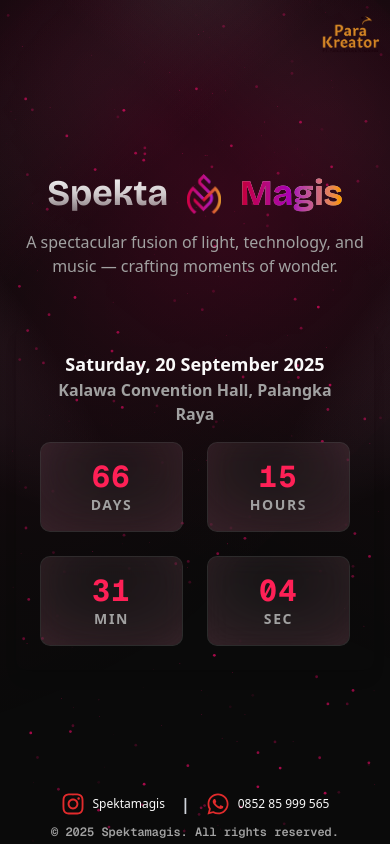
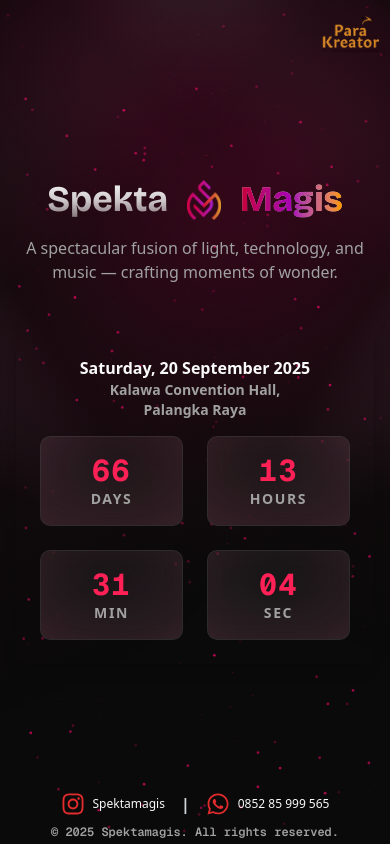
Before and after one commit to alfieqashwa/spekta-magis, a Next.js app: page / in a window 390 px wide. Built offline with nearby package versions, Linux system fonts and the light colour scheme.

Commit message:
style: modified things

```diff
--- a/components/countdown-timer.tsx
+++ b/components/countdown-timer.tsx
@@ -8,7 +8,7 @@ import { motion } from "motion/react";
 
 const getEventDate = () => {
   // Local date in UTC+07:00, convert to UTC by subtracting 7 hours
-  const localDate = parse("2025-09-20 18:00", "yyyy-MM-dd HH:mm", new Date());
+  const localDate = parse("2025-09-20 16:00", "yyyy-MM-dd HH:mm", new Date());
   const utcDate = new Date(localDate.getTime() - 7 * 60 * 60 * 1000);
   return utcDate;
 };
@@ -52,9 +52,10 @@ export default function CountdownTimer() {
         transition={{ duration: 1, delay: 0.7 }}
         className="mb-4 font-semibold text-center"
       >
-        <h1 className="text-lg">Saturday, 20 September 2025</h1>
-        <h1 className="text-muted-foreground">
-          Kalawa Convention Hall, Palangka Raya
+        <h1 className="text-base md:text-lg">Saturday, 20 September 2025</h1>
+        <h1 className="text-sm md:text-base text-muted-foreground">
+          Kalawa Convention Hall,
+          <br /> Palangka Raya
         </h1>
       </motion.article>
       <Countdown date={targetDate} renderer={renderer} />
--- a/components/footer.tsx
+++ b/components/footer.tsx
@@ -24,7 +24,7 @@ export const Footer = () => (
           className="flex items-center space-x-2"
         >
           <FaWhatsapp className="text-[#EB2D2E] animate-pulse-slow size-6" />
-          <span className="text-xs md:text-sm font-medium">
+          <span className="text-xs md:text-sm font-medium whitespace-nowrap">
             0852 85 999 565
           </span>
         </a>
@@ -35,7 +35,7 @@ export const Footer = () => (
 );
 
 const Copyright = () => (
-  <p className="text-xs md:text-sm font-semibold text-center mt-2 mb-1 text-muted-foreground font-mono">
+  <p className="text-xs md:text-sm font-semibold text-center mt-2 mb-1 text-muted-foreground font-mono whitespace-nowrap">
     &copy; {new Date().getFullYear()} Spektamagis. All rights reserved.
   </p>
 );
--- a/components/para-kreator.tsx
+++ b/components/para-kreator.tsx
@@ -13,6 +13,7 @@ export function ParaKreator() {
           src="/para-kreator.png"
           width={100}
           height={100}
+          priority
           alt="Para Creator"
         />
       </div>
@@ -25,6 +26,7 @@ export function ParaKreator() {
         src="/para-kreator.png"
         width={80}
         height={80}
+        priority
         alt="Para Creator"
       />
     </div>
```
